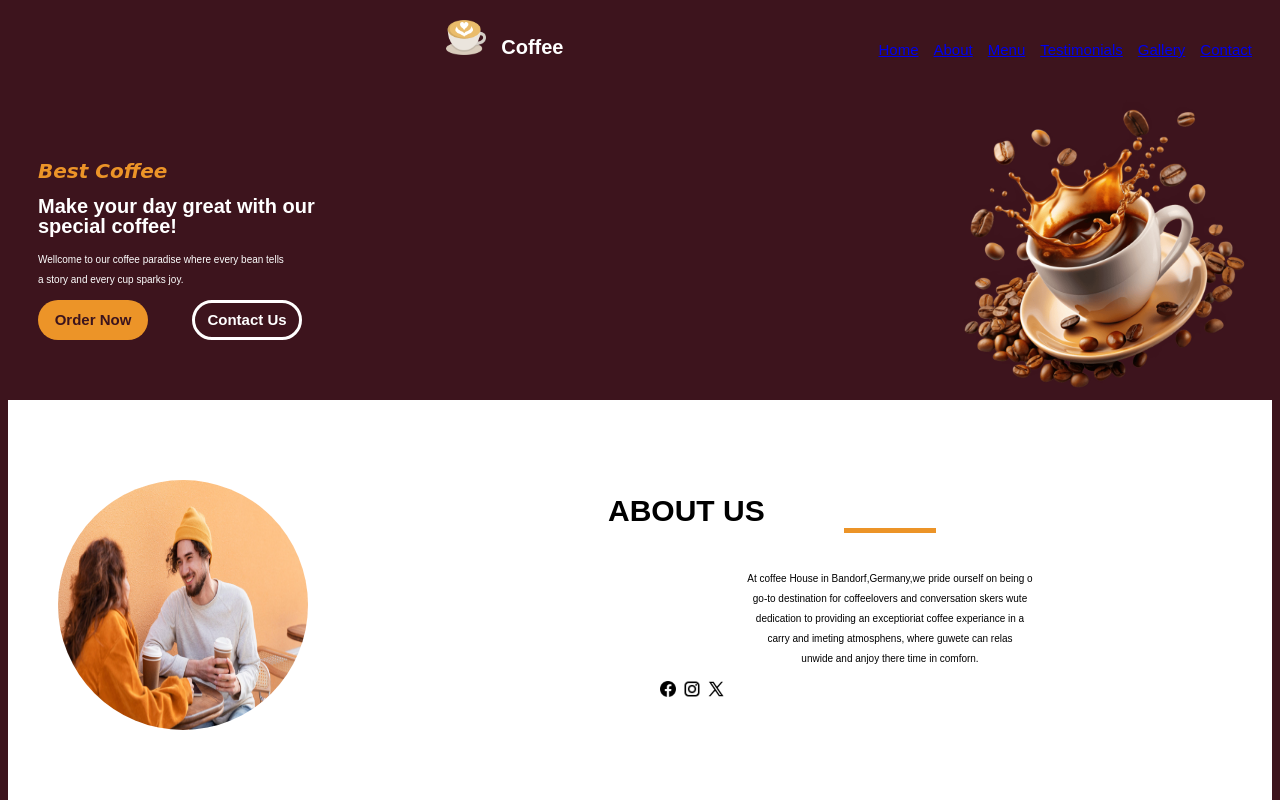
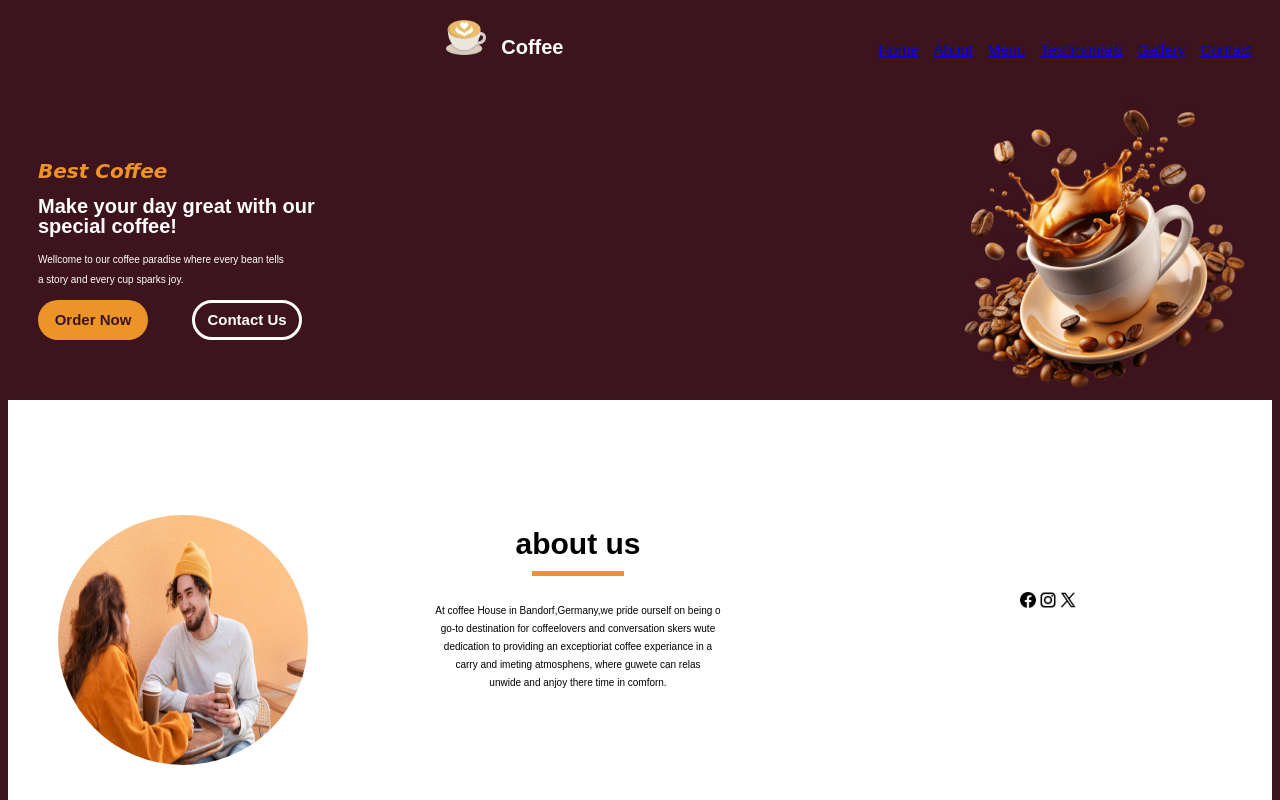
Before and after one commit to hinaarhaan123/coffee-website, a plain HTML site: page index.html in a window 1280 px wide. Shown: the top 800 px of the page. Drawn offline with Linux system fonts and the light colour scheme.

Commit message:
Enhance styling for about section and text alignment

```diff
--- a/style.css
+++ b/style.css
@@ -105,6 +105,11 @@ margin-left: 30px;
 .aboutus{
     background-color: white;
     height: 400px;
+    position: relative;
+    display: flex;
+    align-items: center;
+    gap: 70px;
+    box-sizing: border-box;
 
 }
 .aboutpic{
@@ -115,29 +120,31 @@ margin-left: 30px;
     border-radius: 50%;
 }
 .aboutText{
-    font-family: Arial, Helvetica, sans-serif;
-    text-transform: uppercase;
-    margin-left: 500px;
-    margin-top: -260px;
+    width: 400px;
+    font-family: Arial,Helvetica,sans-serif;
+    text-align: center;
 }
 .para{
     text-transform: none;
     color: black;
     font-size: 10px;
     text-align: center;
+    line-height:1.8;
+    margin:0;
 }
 .head3{
+    color: black;
     font-size: 30px;
-    margin-left: 100px;
-    margin-bottom: 10px;
+    font-family: Arial,Helvetica,sans-serif;
  }
 
 .socialicons img{
-    margin: left 25px;
     width: 20px;
 }
 .socialicons{
-    margin-left: 650px;
+    margin: left 20px;
+    display: flex;
+    margin-left:170px;
 }
 
 .menu-section{
```
